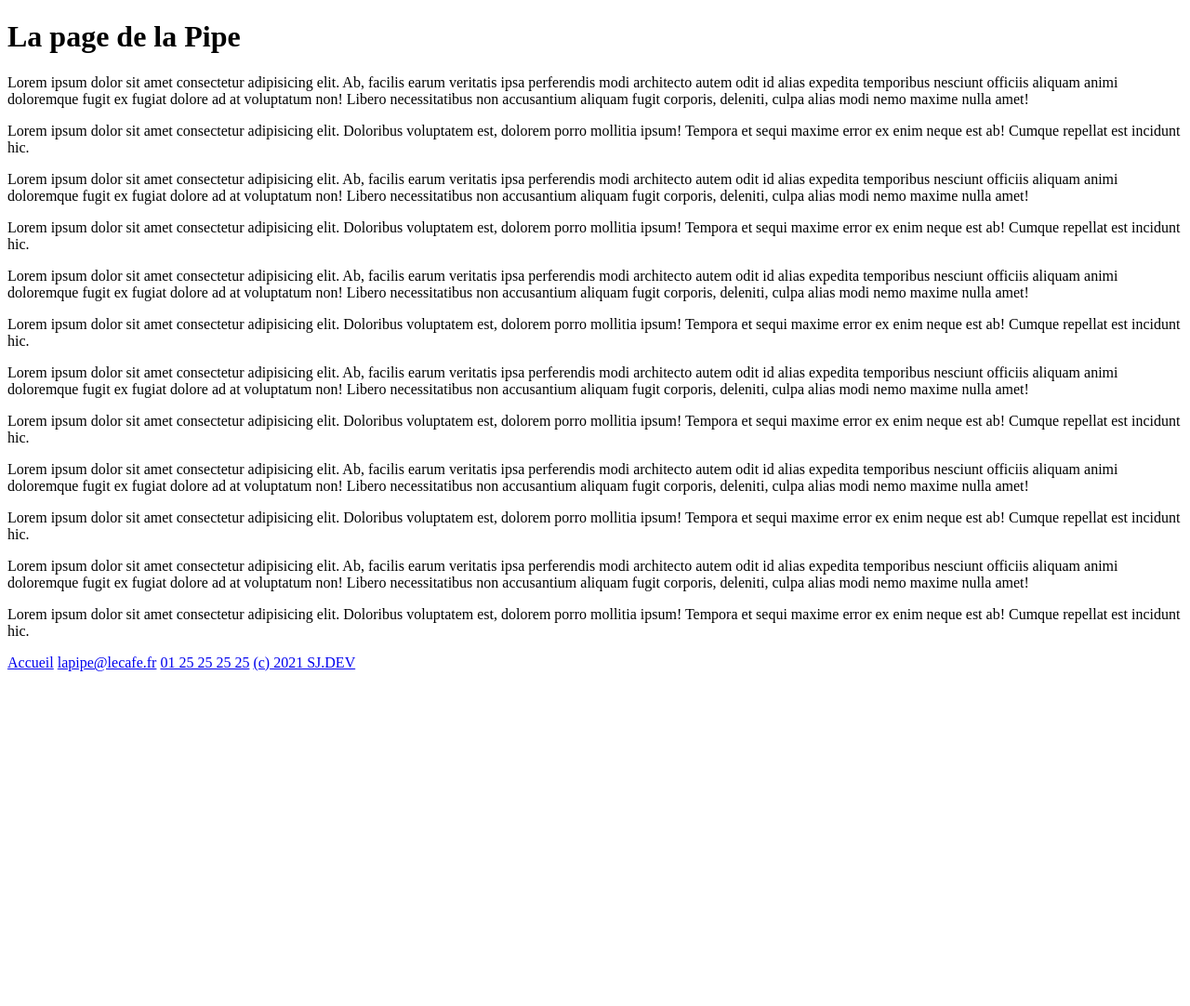
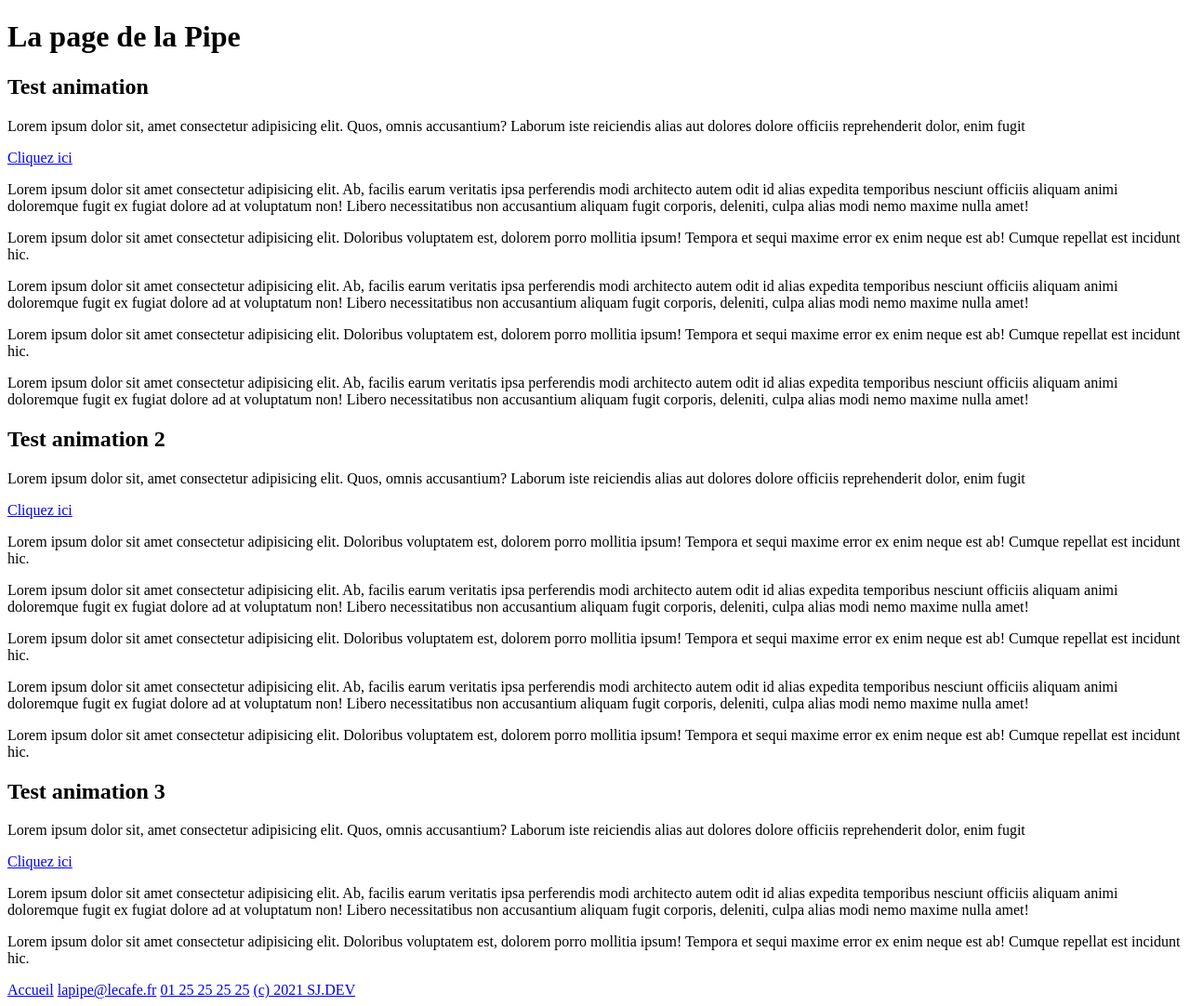
Before and after one commit to sylvainJnt29/la_pipe_et_le_cafe, a Symfony app: template templates/home/laPipe.html.twig in a window 1280 px wide. Shown: the part 44-1126 px from the top of the page at 93% size. Before the commit the page ends 766 px from the top, so only its background shows below. Run offline with Twig, Linux system fonts and the light colour scheme; the template is opened without the code that fills it, so the values that code supplies are empty; some libraries are stand-ins or nearby versions; some web fonts are replaced.

Commit message:
mise en place lorem café + pipe

```diff
--- a/package.json
+++ b/package.json
@@ -16,6 +16,7 @@
         "build": "encore production --progress"
     },
     "dependencies": {
-        "gsap": "^3.7.0"
+        "gsap": "^3.7.0",
+        "scrollmagic": "^2.0.8"
     }
 }
--- a/templates/home/laPipe.html.twig
+++ b/templates/home/laPipe.html.twig
@@ -6,7 +6,19 @@
 <div id="bodyPipe">
     {% include 'includes/navbar.html.twig' %}
     <h1>La page de la Pipe</h1>
+    <!-- Mise en place test animation -->
+     <section>
+         <div id="test">
+             <h2>Test animation</h2>
+             <p>Lorem ipsum dolor sit, amet consectetur adipisicing elit.
+                  Quos, omnis accusantium? Laborum iste reiciendis alias aut
+                  dolores dolore officiis reprehenderit dolor, enim fugit</p>
+            <a href="#">Cliquez ici</a>
+         </div>
+    </section>
 
+
+    <!-- Fin mise en place test animation -->
 
     <p>Lorem ipsum dolor sit amet consectetur adipisicing elit. Ab, facilis earum veritatis ipsa perferendis modi
     architecto autem odit id alias expedita temporibus nesciunt officiis aliquam animi doloremque fugit ex fugiat
@@ -29,6 +41,16 @@
         dolore ad at voluptatum non! Libero necessitatibus non accusantium aliquam fugit corporis, deleniti, culpa
         alias modi nemo maxime nulla amet!
     </p>
+    <section>
+        <div id="test2">
+            <h2>Test animation 2</h2>
+            <p>Lorem ipsum dolor sit, amet consectetur adipisicing elit.
+                Quos, omnis accusantium? Laborum iste reiciendis alias aut
+                dolores dolore officiis reprehenderit dolor, enim fugit</p>
+            <a href="#">Cliquez ici</a>
+        </div>
+    </section>
+
     <p>Lorem ipsum dolor sit amet consectetur adipisicing elit. Doloribus voluptatem est, dolorem porro mollitia ipsum!
     Tempora et sequi maxime error ex enim neque est ab! Cumque repellat est incidunt hic.
     </p>
@@ -48,6 +70,15 @@
     <p>Lorem ipsum dolor sit amet consectetur adipisicing elit. Doloribus voluptatem est, dolorem porro mollitia ipsum!
     Tempora et sequi maxime error ex enim neque est ab! Cumque repellat est incidunt hic.
     </p>
+    <section>
+        <div id="test3">
+            <h2>Test animation 3</h2>
+            <p>Lorem ipsum dolor sit, amet consectetur adipisicing elit.
+                Quos, omnis accusantium? Laborum iste reiciendis alias aut
+                dolores dolore officiis reprehenderit dolor, enim fugit</p>
+            <a href="#">Cliquez ici</a>
+        </div>
+    </section>
     <p>Lorem ipsum dolor sit amet consectetur adipisicing elit. Ab, facilis earum veritatis ipsa perferendis modi
     architecto autem odit id alias expedita temporibus nesciunt officiis aliquam animi doloremque fugit ex fugiat
         dolore ad at voluptatum non! Libero necessitatibus non accusantium aliquam fugit corporis, deleniti, culpa
```
Also changed, not shown: assets/app.js (+8 -3 lines), assets/styles/app.css (+28 -1 lines), templates/home/leCafe.html.twig (+32 -0 lines), package-lock.json.
